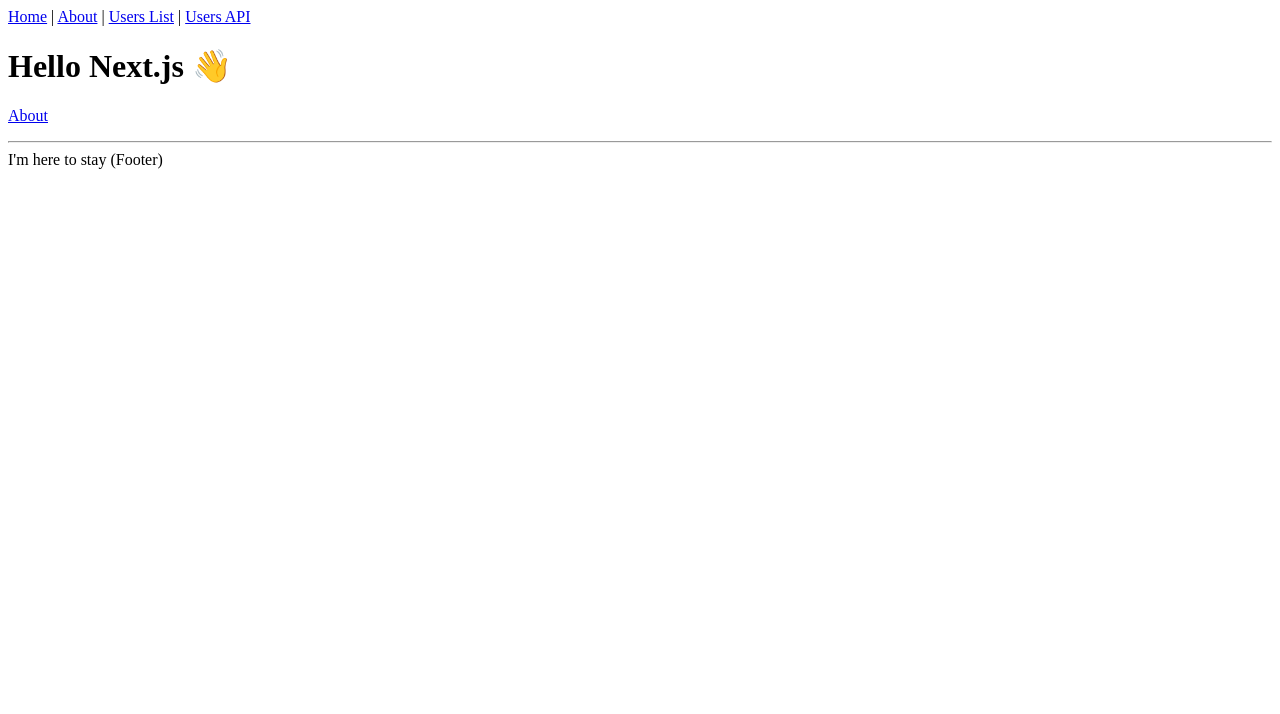
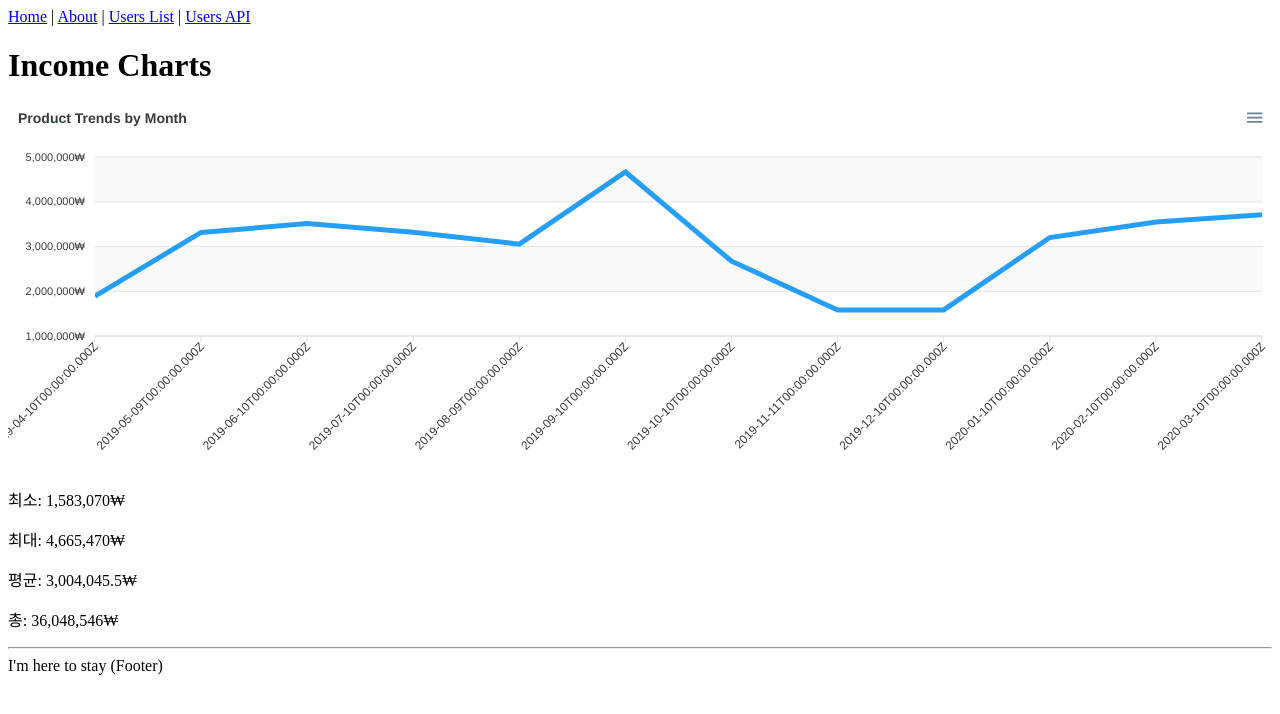
Before and after one commit to hrg921/value-observation, a Next.js app: page / in a window 1280 px wide. Shown: the top 714 px of the page. Built offline with nearby package versions, Linux system fonts and the light colour scheme.

Commit message:
feat: class101 income chart

```diff
--- /dev/null
+++ b/components/apex-charts/charts/LineChart.tsx
@@ -0,0 +1,59 @@
+import React from 'react';
+import ReactApexChart from 'react-apexcharts';
+
+import { chartData } from './chartData';
+
+const LineChart: React.FC = () => {
+  const series = [
+    {
+      name: "Class101",
+      data: chartData
+    }
+  ];
+  const options = {
+    chart: {
+      height: 350,
+      id: "line-chart",
+      type: "line",
+      zoom: {
+        enabled: false
+      }
+    },
+    dataLabels: {
+      enabled: false
+    },
+    stroke: {
+      curve: "straight"
+    },
+    title: {
+      text: "Product Trends by Month",
+      align: "left"
+    },
+    grid: {
+      row: {
+        colors: ["#f3f3f3", "transparent"], // takes an array which will be repeated on columns
+        opacity: 0.5
+      }
+    },
+    yaxis: {
+      labels: {
+        formatter: function(value: number) {
+          return value.toLocaleString() + "₩";
+        }
+      }
+    }
+  };
+
+  return (
+    <div id="line-chart">
+      <ReactApexChart
+        options={options}
+        series={series}
+        type="line"
+        height={350}
+      />
+    </div>
+  );
+};
+
+export default LineChart;
--- /dev/null
+++ b/components/apex-charts/charts/chartData.ts
@@ -0,0 +1,7 @@
+import { class101IncomeData } from '../../../datas/Class101IncomeData';
+import { ChartData } from '../interface';
+
+export const chartData: ChartData = class101IncomeData.map(e => ({
+  x: e.time.toISOString(),
+  y: e.value.amount
+}));
--- /dev/null
+++ b/components/apex-charts/dynamics/DynamicLineChart.tsx
@@ -0,0 +1,5 @@
+import dynamic from 'next/dynamic';
+
+export const DynamicLineChart = dynamic(() => import("../charts/LineChart"), {
+  ssr: false
+});
--- /dev/null
+++ b/components/apex-charts/interface.ts
@@ -0,0 +1,6 @@
+export interface ChartDataElement {
+  x: string;
+  y: number;
+}
+
+export type ChartData = ChartDataElement[];
--- /dev/null
+++ b/datas/class101IncomeData.ts
@@ -0,0 +1,26 @@
+export const class101IncomeData = [
+  { time: new Date("04/10/2019"), value: { currency: "KRW", amount: 1889250 } },
+  { time: new Date("05/09/2019"), value: { currency: "KRW", amount: 3313630 } },
+  { time: new Date("06/10/2019"), value: { currency: "KRW", amount: 3511081 } },
+  { time: new Date("07/10/2019"), value: { currency: "KRW", amount: 3318330 } },
+  { time: new Date("08/09/2019"), value: { currency: "KRW", amount: 3053000 } },
+  { time: new Date("09/10/2019"), value: { currency: "KRW", amount: 4665470 } },
+  { time: new Date("10/10/2019"), value: { currency: "KRW", amount: 2671168 } },
+  { time: new Date("11/11/2019"), value: { currency: "KRW", amount: 1583070 } },
+  { time: new Date("12/10/2019"), value: { currency: "KRW", amount: 1583070 } },
+  { time: new Date("01/10/2020"), value: { currency: "KRW", amount: 3200663 } },
+  { time: new Date("02/10/2020"), value: { currency: "KRW", amount: 3548033 } },
+  { time: new Date("03/10/2020"), value: { currency: "KRW", amount: 3711781 } }
+];
+
+export const class101IncomeAmountData = class101IncomeData.map(
+  e => e.value.amount
+);
+export const countClass101IncomeAmount = class101IncomeAmountData.length;
+export const totalClass101IncomeAmount = class101IncomeData
+  .map(e => e.value.amount)
+  .reduce((p, n) => p + n, 0);
+export const minClass101IncomeAmount = Math.min(...class101IncomeAmountData);
+export const maxClass101IncomeAmount = Math.max(...class101IncomeAmountData);
+export const averageClass101IncomeAmount =
+  totalClass101IncomeAmount / countClass101IncomeAmount;
--- a/pages/index.tsx
+++ b/pages/index.tsx
@@ -1,15 +1,21 @@
-import Link from 'next/link'
-import Layout from '../components/Layout'
+import { DynamicLineChart } from '../components/apex-charts/dynamics/DynamicLineChart';
+import Layout from '../components/Layout';
+import {
+  averageClass101IncomeAmount,
+  maxClass101IncomeAmount,
+  minClass101IncomeAmount,
+  totalClass101IncomeAmount,
+} from '../datas/Class101IncomeData';
 
 const IndexPage = () => (
   <Layout title="Home | Next.js + TypeScript Example">
-    <h1>Hello Next.js 👋</h1>
-    <p>
-      <Link href="/about">
-        <a>About</a>
-      </Link>
-    </p>
+    <h1>Income Charts</h1>
+    <DynamicLineChart />
+    <p>최소: {minClass101IncomeAmount.toLocaleString()}₩</p>
+    <p>최대: {maxClass101IncomeAmount.toLocaleString()}₩</p>
+    <p>평균: {averageClass101IncomeAmount.toLocaleString()}₩</p>
+    <p>총: {totalClass101IncomeAmount.toLocaleString()}₩</p>
   </Layout>
-)
+);
 
-export default IndexPage
+export default IndexPage;
```
